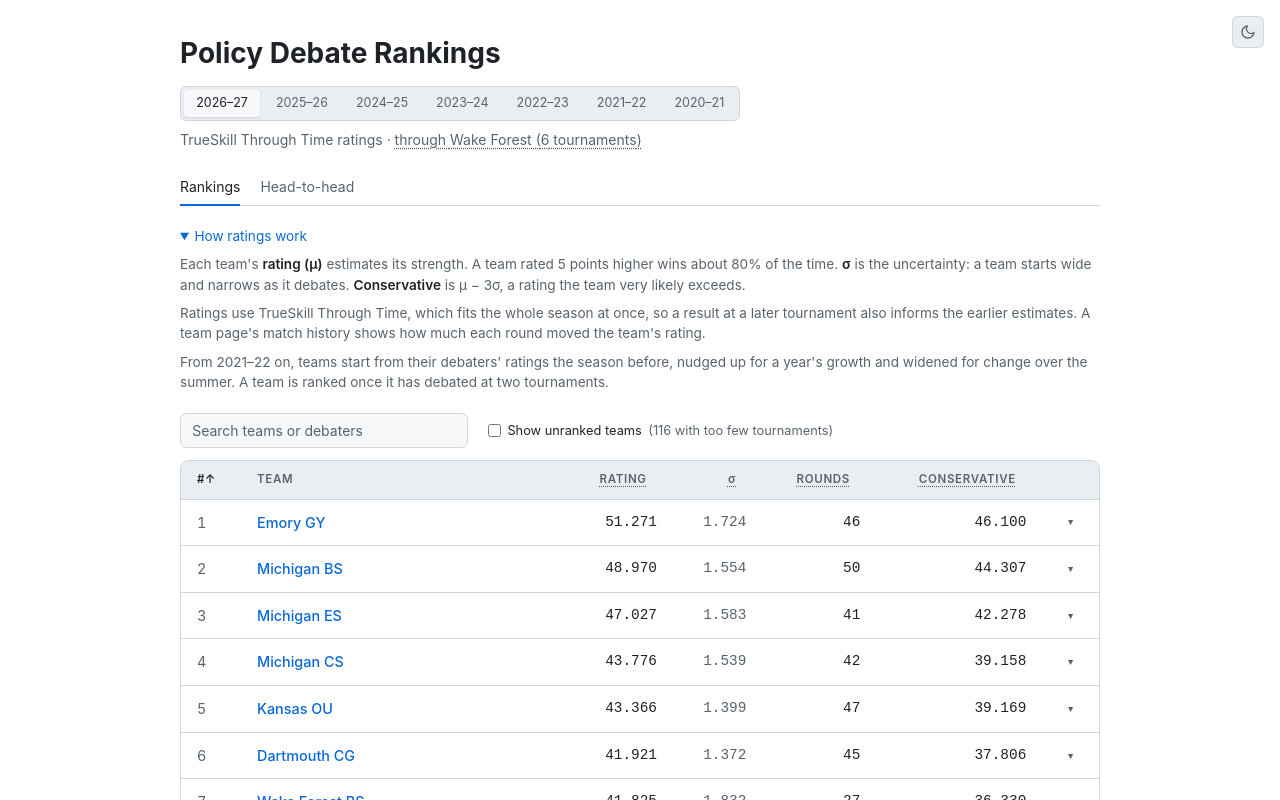
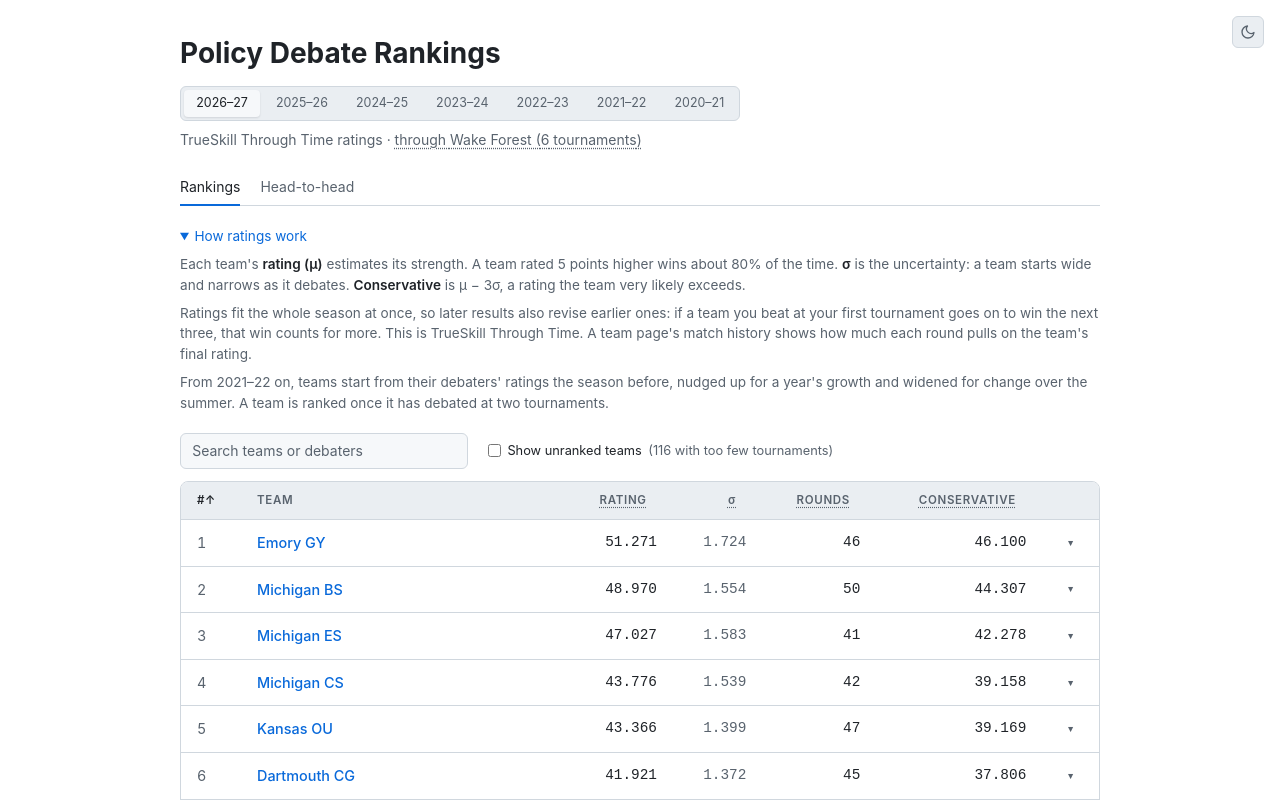
Before and after one commit to coralynnkc/elo-v2, a React (Vite) app in the folder frontend/: page /1#/arms in a window 1280 px wide. Both pictures are taken after a click on the heading "How ratings work". Shown: the top 800 px of the page. Built offline with nearby package versions, Linux system fonts and the light colour scheme.

Commit message:
Site copy: style pass (no em-dashes, plain explanation before naming TTT, updated Δ wording)

```diff
--- a/frontend/src/components/SeasonHeader.jsx
+++ b/frontend/src/components/SeasonHeader.jsx
@@ -37,8 +37,8 @@ export default function SeasonHeader({ season, rawHistory, view }) {
       </p>
       {tournaments.length < 2 && (
         <p className="provisional">
-          Provisional — based on one tournament. Ratings and σ will settle as more
-          tournaments are added.
+          Provisional: only one tournament is in so far, so ratings and σ will settle as
+          more are added.
         </p>
       )}
       <nav className="view-tabs" aria-label="View">
--- a/frontend/src/pages/Leaderboard.jsx
+++ b/frontend/src/pages/Leaderboard.jsx
@@ -88,9 +88,10 @@ export default function Leaderboard() {
           μ − 3σ, a rating the team very likely exceeds.
         </p>
         <p>
-          Ratings use TrueSkill Through Time, which fits the whole season at once, so a
-          result at a later tournament also informs the earlier estimates. A team page's
-          match history shows how much each round moved the team's rating.
+          Ratings fit the whole season at once, so later results also revise earlier ones:
+          if a team you beat at your first tournament goes on to win the next three, that
+          win counts for more. This is TrueSkill Through Time. A team page's match history
+          shows how much each round pulls on the team's final rating.
         </p>
         <p>
           From 2021–22 on, teams start from their debaters' ratings the season before,
--- a/frontend/src/pages/TeamPage.jsx
+++ b/frontend/src/pages/TeamPage.jsx
@@ -188,9 +188,9 @@ export default function TeamPage() {
         rating would lose without that round, or gain if it's red. Unexpected results count
         most, so beating a higher-rated opponent (Opp. μ) helps more, and losing to a
         lower-rated one hurts more. A tournament's total adds
-        up its rounds' Δ. It won't match that tournament's step on the chart, which shows the
-        rating as it stood at the time, when early results moved it most, while Δ weighs each
-        round with the whole season known.
+        up its rounds' Δ. It won't match that tournament's step on the chart, though, because
+        the chart shows the rating as it stood at the time, when early results moved it most;
+        Δ weighs each round with the whole season known.
         {sortBy === 'chronological' && groups.length > 1 && (
           <>
             {' '}
```
